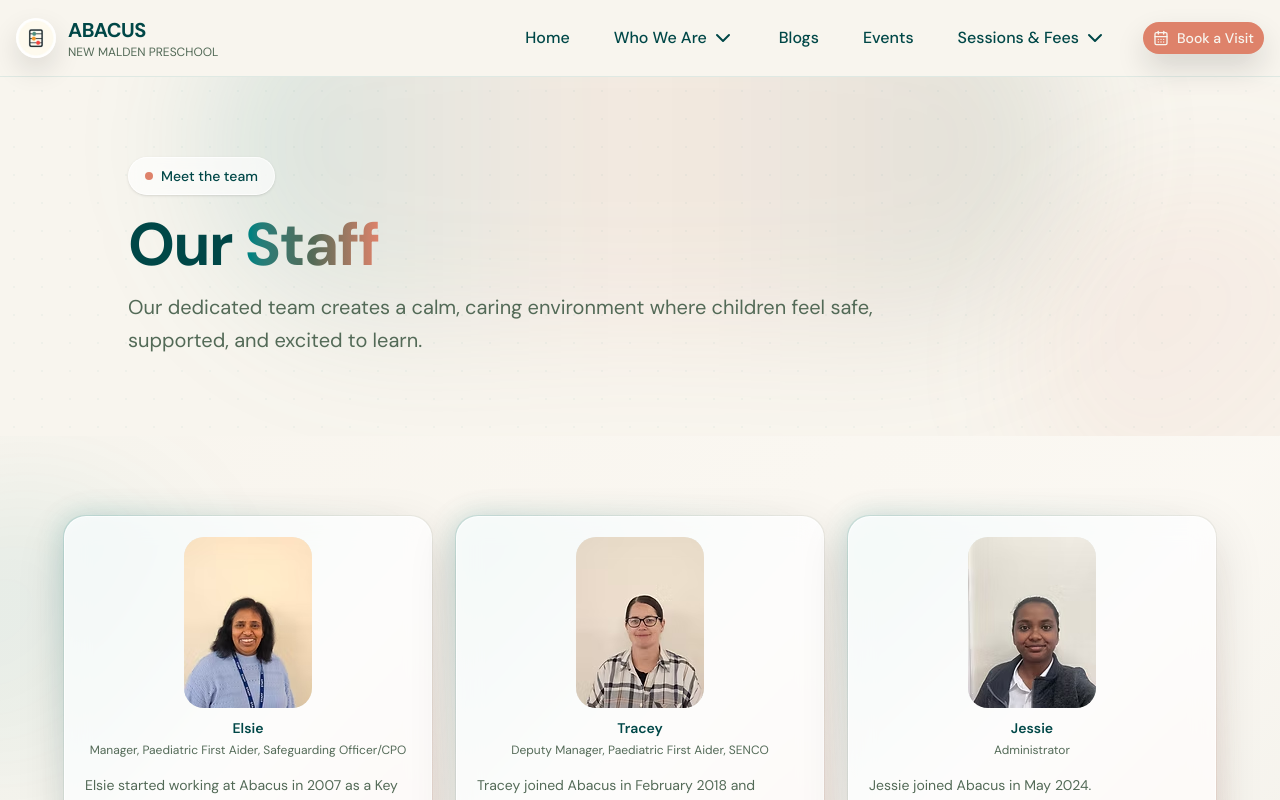
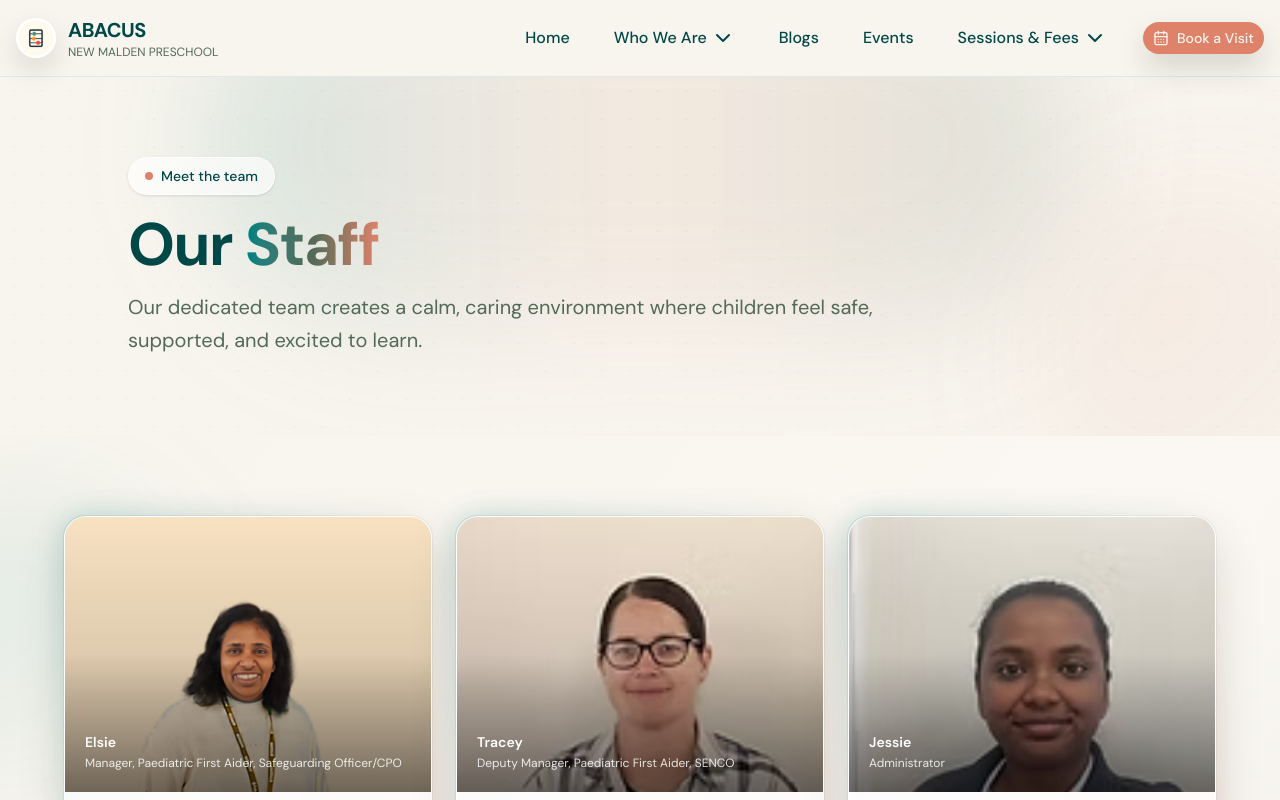
Before and after one commit to Lavanyacheshani/abacus_pre_school, a Next.js app: page /who-we-are/our-staff in a window 1280 px wide. Shown: the top 800 px of the page. Built offline with nearby package versions, Linux system fonts and the light colour scheme.

Commit message:
s1 update

```diff
--- a/app/who-we-are/our-staff/page.tsx
+++ b/app/who-we-are/our-staff/page.tsx
@@ -11,7 +11,7 @@ const staff = [
     {
         name: "Elsie",
         role: "Manager, Paediatric First Aider, Safeguarding Officer/CPO",
-        image: "/staff/1.avif",
+        image: "/s1.png",
         bio: "Elsie started working at Abacus in 2007 as a Key Worker and took over the manager’s position in 2016. She has over 30 years’ teaching experience in the UK and Sri Lanka. She holds a Bachelor’s in Early Childhood Studies and is working towards a Master’s in Teaching and Learning. Elsie is also fluent in Tamil and Sinhala.",
         languages: ["Tamil", "Sinhala"],
     },
--- a/app/who-we-are/our-staff/staff-grid.tsx
+++ b/app/who-we-are/our-staff/staff-grid.tsx
@@ -23,7 +23,7 @@ export function StaffGrid({ staff }: { staff: StaffMember[] }) {
 
     const easeOut: [number, number, number, number] = [0.16, 1, 0.3, 1]
 
-    // IMPORTANT: hidden state must match SSR to avoid hydration warnings
+    // Hidden state must match SSR to avoid hydration issues
     const container: Variants = {
         hidden: { opacity: 1, y: 0 },
         show: {
@@ -40,7 +40,9 @@ export function StaffGrid({ staff }: { staff: StaffMember[] }) {
         show: {
             opacity: 1,
             y: 0,
-            transition: reduceMotion ? { duration: 0 } : { duration: 0.45, ease: easeOut },
+            transition: reduceMotion
+                ? { duration: 0 }
+                : { duration: 0.45, ease: easeOut },
         },
     }
 
@@ -48,6 +50,7 @@ export function StaffGrid({ staff }: { staff: StaffMember[] }) {
 
     return (
         <section className="relative py-14 md:py-20 bg-gradient-to-br from-cream via-cream-light to-sage/10 overflow-hidden">
+            {/* Decorative background */}
             <div className="absolute inset-0">
                 <div className="absolute top-14 left-[-120px] h-[320px] w-[320px] rounded-full bg-gradient-to-br from-teal/12 to-transparent blur-3xl" />
                 <div className="absolute bottom-14 right-[-140px] h-[360px] w-[360px] rounded-full bg-gradient-to-br from-coral/12 to-transparent blur-3xl" />
@@ -70,35 +73,37 @@ export function StaffGrid({ staff }: { staff: StaffMember[] }) {
                                 className="group"
                             >
                                 <div className="relative rounded-[22px]">
+                                    {/* Glow */}
                                     <div className="absolute -inset-[1px] rounded-[22px] bg-gradient-to-br from-teal/30 via-white/0 to-coral/30 blur-[14px] opacity-70 group-hover:opacity-90 transition-opacity" />
                                     <div className="absolute -inset-[1px] rounded-[22px] bg-gradient-to-br from-teal/35 via-sage/20 to-coral/35 opacity-35" />
 
                                     <div className="relative rounded-[22px] bg-white/85 backdrop-blur-md border border-white/70 shadow-[0_16px_50px_rgba(0,0,0,0.12)] overflow-hidden flex flex-col">
-                                        {/* IMAGE AREA (fixed 128x171, centered, no cropping) */}
-                                        <div className="px-5 pt-5">
-                                            <div className="relative mx-auto h-[171px] w-[128px] overflow-hidden rounded-xl bg-sage/10">
-                                                <Image
-                                                    src={m.image}
-                                                    alt={`${m.name} - ${m.role}`}
-                                                    fill
-                                                    className="object-contain"
-                                                    sizes="128px"
-                                                />
-                                            </div>
+                                        {/* FULL IMAGE */}
+                                        <div className="relative aspect-[4/3] w-full overflow-hidden bg-sage/10">
+                                            <Image
+                                                src={m.image}
+                                                alt={`${m.name} - ${m.role}`}
+                                                fill
+                                                className="object-cover object-center transition-transform duration-700 group-hover:scale-[1.03]"
+                                                sizes="(min-width: 1024px) 33vw, (min-width: 768px) 50vw, 100vw"
+                                            />
 
-                                            {/* Name + Role (below image for better readability at small size) */}
-                                            <div className="mt-3 text-center">
-                                                <div className="text-sm font-semibold text-dark-teal leading-tight">
+                                            {/* Image gradient overlay */}
+                                            <div className="absolute inset-0 bg-gradient-to-t from-black/55 via-black/10 to-transparent" />
+
+                                            {/* Name + Role */}
+                                            <div className="absolute bottom-0 left-0 right-0 p-5">
+                                                <div className="text-sm font-semibold text-white leading-tight">
                                                     {m.name}
                                                 </div>
-                                                <div className="mt-1 text-xs text-sage leading-snug">
+                                                <div className="mt-1 text-xs text-white/85 leading-snug">
                                                     {m.role}
                                                 </div>
                                             </div>
                                         </div>
 
                                         {/* CONTENT */}
-                                        <div className="p-5 pt-4 flex flex-col flex-1">
+                                        <div className="p-5 flex flex-col flex-1">
                                             <p className="text-sm text-sage leading-relaxed line-clamp-3">
                                                 {m.bio}
                                             </p>
```
Also changed, not shown: public/s1.png (added).
